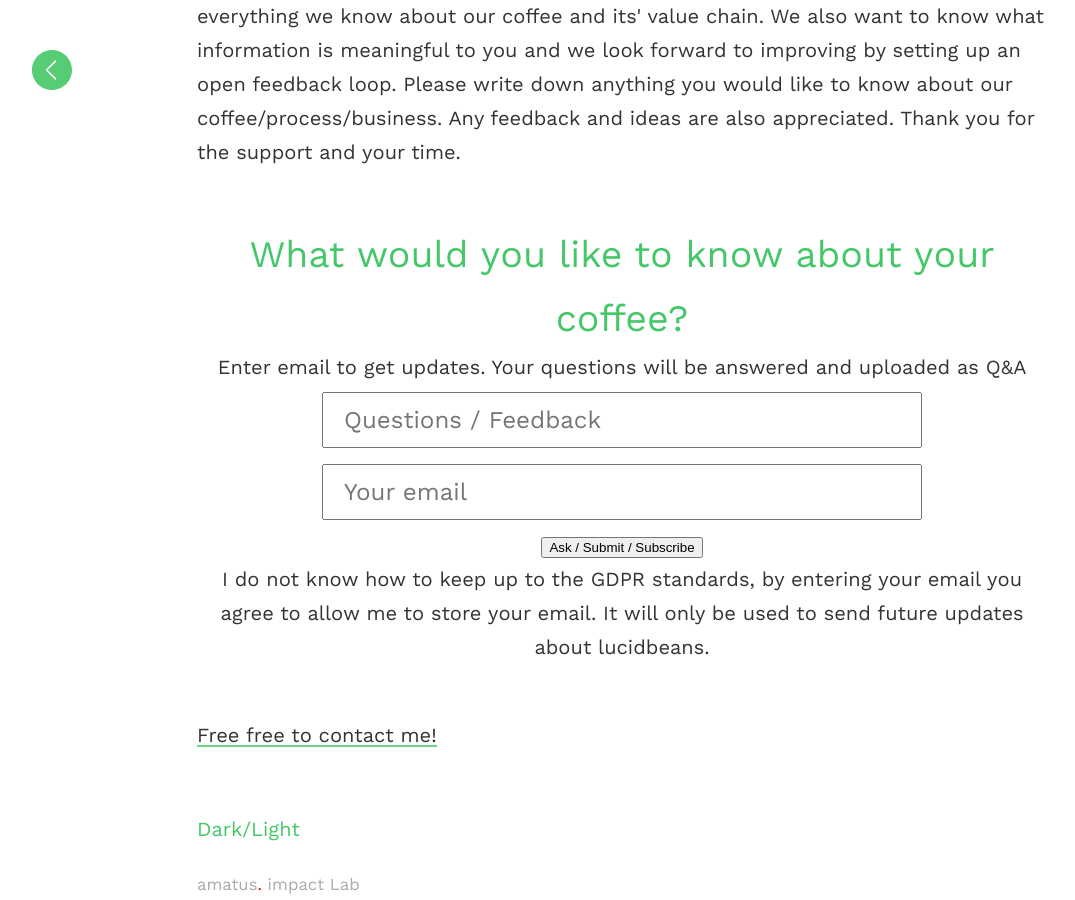
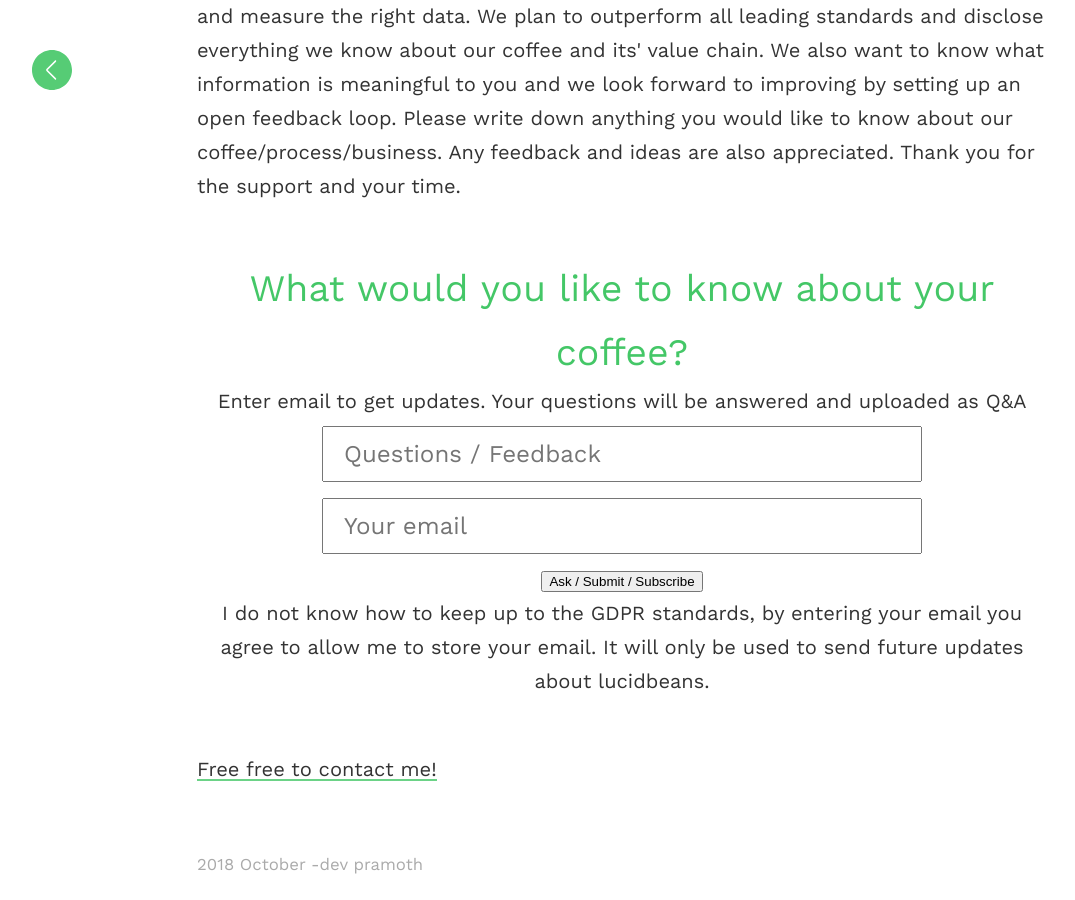
Before and after one commit to devpramoth/lucidbeans, a Jekyll site: the page built from index.html, in a window 1280 px wide and 900 px high, scrolled down 990 px. Shown: the whole window, without its empty margins (18-1093 px from the left). Built offline with Jekyll 4.4.1, drawn with Linux system fonts in a browser that asks for light colours.

Commit message:
Update default.html

```diff
--- a/_layouts/default.html
+++ b/_layouts/default.html
@@ -6,17 +6,19 @@
 <head>
   <meta charset="utf-8">
   <meta name="viewport" content="width=device-width, initial-scale=1">
-  <link rel="shortcut icon" type="image" href="https://raw.githubusercontent.com/devpramoth/websitelucidbeans/gh-pages/favicon.ico">
-
+  <link rel="shortcut icon" type="image" href="https://raw.githubusercontent.com/amatusgroup/clan/master/favicon.ico">
   <title>{% if page.title %}{{ page.title }} - {{ site.title }}{% else %}{{ site.title }}{% endif %}</title>
 <!--   <link href="https://fonts.googleapis.com/css?family=Lato:900|Work+Sans" rel="stylesheet"> -->
   <link rel="stylesheet" href="{{site.baseurl}}/css/main.css">
   {% seo %}
 </head>
 <body style="background-color: rgb(255, 255, 255)">
+  <div class="links">
+        <a class="theme" onclick="theme()">Dark/Light</a>
+    </div>
  <script async src="{{site.baseurl}}/js/theme.min.js"></script>
   <header>
-      <a href="http://www.lucidbeans.com"><div class="home"></div></a>
+      <a href="http://www.amatus.com/projects/clan"><div class="home"></div></a>
   </header>
 
     <main>
@@ -26,10 +28,7 @@
     </main>
 
 <footer>
-    <div class="links">
-        <a class="theme" onclick="theme()">Dark/Light</a>
-    </div>
-    <p class="copy"><small>amatus<span style="color: #ff0000;">.</span> impact Lab</p>
+    <p class="copy"><small>2018 October -dev pramoth</p>
 </footer>
 </body>
 </html>
```
